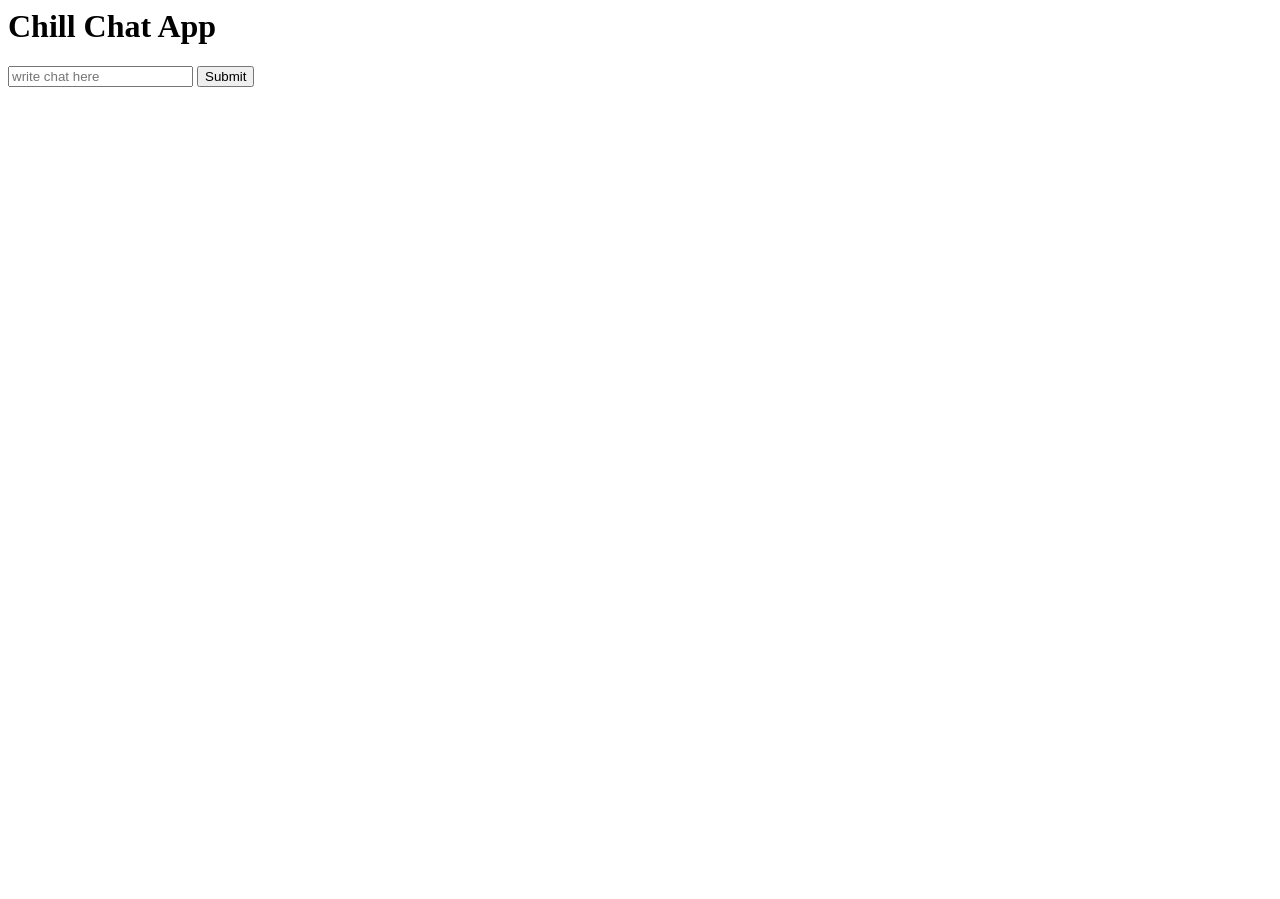
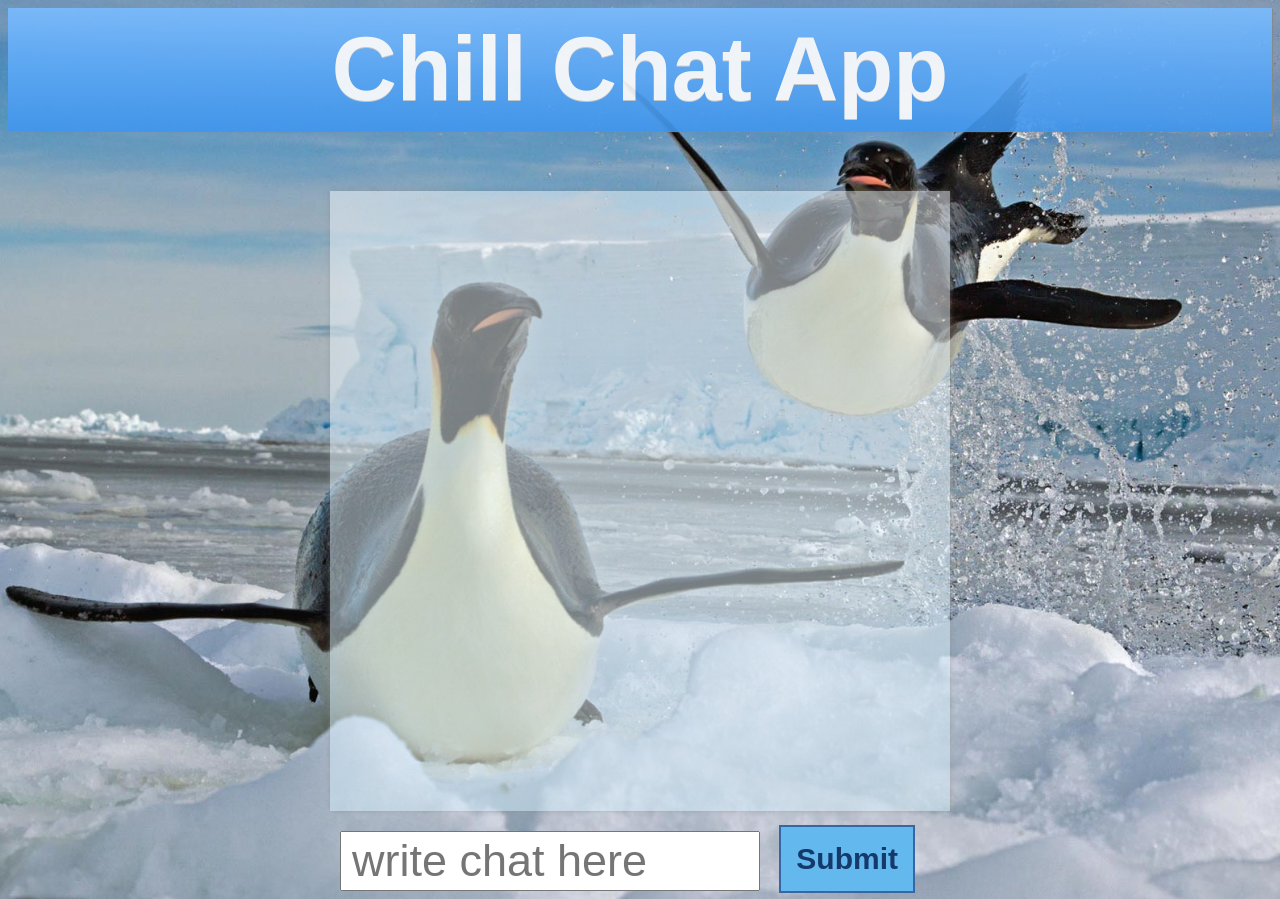
Before and after one commit to wInevitable/NodeServer, a website: page public/index.html in a window 1280 px wide. Before the commit the page ends 800 px from the top, so only its background shows below. Drawn offline with nearby package versions, Linux system fonts and the light colour scheme; no server answers; files whose address does not match are found by name.

Commit message:
Finish CSS

```diff
--- a/package.json
+++ b/package.json
@@ -4,7 +4,7 @@
     "version": "0.0.1",
     "main": "server",
     "dependencies": {
-      "socket.io": "~0.9.6",
+      "socket.io": "1.0",
       "mime": "~1.2.7",
       "lodash": "~1.3.1"
     }
--- a/public/index.html
+++ b/public/index.html
@@ -5,17 +5,104 @@
   <script src="/socket.io/socket.io.js"></script>
   <script src="public/javascripts/chat.js"></script>
   <script src="public/javascripts/chat_ui.js"></script>
+
+  <style>
+
+  html{
+    font-family: sans-serif;
+    background-image: url('../penguin.jpg');
+    background-repeat: no-repeat;
+    background-size: cover;
+  }
+
+  div#messages{
+    background: rgb(242,249,254); /* Old browsers */
+    background: -moz-linear-gradient(top, rgba(242,249,254,1) 0%, rgba(214,240,253,1) 100%); /* FF3.6+ */
+    background: -webkit-gradient(linear, left top, left bottom, color-stop(0%,rgba(242,249,254,1)), color-stop(100%,rgba(214,240,253,1))); /* Chrome,Safari4+ */
+    background: -webkit-linear-gradient(top, rgba(242,249,254,1) 0%,rgba(214,240,253,1) 100%); /* Chrome10+,Safari5.1+ */
+    background: -o-linear-gradient(top, rgba(242,249,254,1) 0%,rgba(214,240,253,1) 100%); /* Opera 11.10+ */
+    background: -ms-linear-gradient(top, rgba(242,249,254,1) 0%,rgba(214,240,253,1) 100%); /* IE10+ */
+    background: linear-gradient(to bottom, rgba(242,249,254,1) 0%,rgba(214,240,253,1) 100%); /* W3C */
+    filter: progid:DXImageTransform.Microsoft.gradient( startColorstr='#f2f9fe', endColorstr='#d6f0fd',GradientType=0 ); /* IE6-9 */
+
+    opacity:0.5;
+    width: 600px;
+    height: 600px;
+    padding: 10px;
+    overflow: hidden;
+    box-shadow: 0 0 5px #888;
+    margin: auto;
+  }
+
+  #submit-form{
+    margin: auto;
+    position: relative;
+    margin-top: 20px;
+    width: 600px;
+  }
+
+
+
+  h1{
+    background: rgb(122,188,255); /* Old browsers */
+    background: -moz-linear-gradient(top, rgba(122,188,255,1) 0%, rgba(96,171,248,1) 44%, rgba(64,150,238,1) 100%); /* FF3.6+ */
+    background: -webkit-gradient(linear, left top, left bottom, color-stop(0%,rgba(122,188,255,1)), color-stop(44%,rgba(96,171,248,1)), color-stop(100%,rgba(64,150,238,1))); /* Chrome,Safari4+ */
+    background: -webkit-linear-gradient(top, rgba(122,188,255,1) 0%,rgba(96,171,248,1) 44%,rgba(64,150,238,1) 100%); /* Chrome10+,Safari5.1+ */
+    background: -o-linear-gradient(top, rgba(122,188,255,1) 0%,rgba(96,171,248,1) 44%,rgba(64,150,238,1) 100%); /* Opera 11.10+ */
+    background: -ms-linear-gradient(top, rgba(122,188,255,1) 0%,rgba(96,171,248,1) 44%,rgba(64,150,238,1) 100%); /* IE10+ */
+    background: linear-gradient(to bottom, rgba(122,188,255,1) 0%,rgba(96,171,248,1) 44%,rgba(64,150,238,1) 100%); /* W3C */
+    filter: progid:DXImageTransform.Microsoft.gradient( startColorstr='#7abcff', endColorstr='#4096ee',GradientType=0 ); /* IE6-9 */
+
+
+    opacity:0.9;
+    box-shadow: 1px 1px 1px #888888;
+    padding: 10px;
+    text-align: center;
+    font-size: 90px;
+    text-shadow: 0 1px 0 #ccc;
+    color: white;
+  }
+
+  #box{
+    width: 70%;
+    height: 60px;
+    font-size: 45px;
+    padding: 10px;
+  }
+
+  #button {
+    position: absolute;
+    top: -6;
+    right: 25;
+    font-family: arial;
+    font-weight: bold;
+    color: #14396A !important;
+    font-size: 30px;
+    padding: 15px 15px;
+    border: 2px solid #3866A3;
+    background: #63B8EE;
+  }
+
+  #button:hover {
+    color: #14396A !important;
+    background: #468CCF;
+  }
+
+  </style>
+
 </head>
 
 <body>
+
+
   <h1>Chill Chat App</h1>
 
   <div id="messages">
   </div>
 
   <form id="submit-form">
-    <input type="text" name="message[text]" placeholder="write chat here">
+    <input id="box" type="text" name="message[text]" placeholder="write chat here">
 
-    <input type="submit">
+    <input id="button" type="submit">
   </form>
 </body>
--- a/public/javascripts/chat.js
+++ b/public/javascripts/chat.js
@@ -3,10 +3,21 @@
 
   var Chat = ChatApp.Chat = function(socket) {
     this.socket = socket;
+    this.room = "lobby";
   };
 
   Chat.prototype.sendMessage = function(text) {
     this.socket.emit('message', { text: text });
   };
 
+  Chat.prototype.changeName = function(name) {
+    this.socket.emit('nicknameChangeRequest', { nickname: name });
+  };
+
+  Chat.prototype.changeRoom = function(room) {
+    this.room = room;
+    this.socket.emit('roomChangeRequest', room);
+    this.sendMessage("Switched to " + room);
+  };
+
 })(this);
--- a/public/javascripts/chat_ui.js
+++ b/public/javascripts/chat_ui.js
@@ -4,14 +4,33 @@
 
 
   var getInput = function(chat, text){
-    chat.sendMessage(text);
+    if (text[0] === "/") {
+      var command = text.split(" ")[0].slice(1);
+      var request = text.split(" ")[1];
+      switch (command){
+        case "nick":
+          chat.changeName(request);
+          break;
+        case "join":
+          chat.changeRoom(request);
+          break;
+        default:
+          break;
+      };
+    } else {
+        chat.sendMessage(text);
+    }
   }
 
   $(document).ready(function() {
     var chat = new ChatApp.Chat(socket);
 
     socket.on("message", function(message){
-      $('#messages').append(message.text + "<br>");
+       $('#messages').append("<b>" + message.name + "</b>: " + message.text + "<br>");
+    });
+
+    socket.on("nicknameChangeResult", function(nicknameChangeResult){
+      $('#messages').append("<i>name changed to " + nicknameChangeResult.nickname + "</i><br>");
     });
 
     $('#submit-form').submit(function(event){
```
Also changed, not shown: lib/chat_server.js (+50 -1 lines), penguin.jpg (added), submit.png (added), 3 other files.
